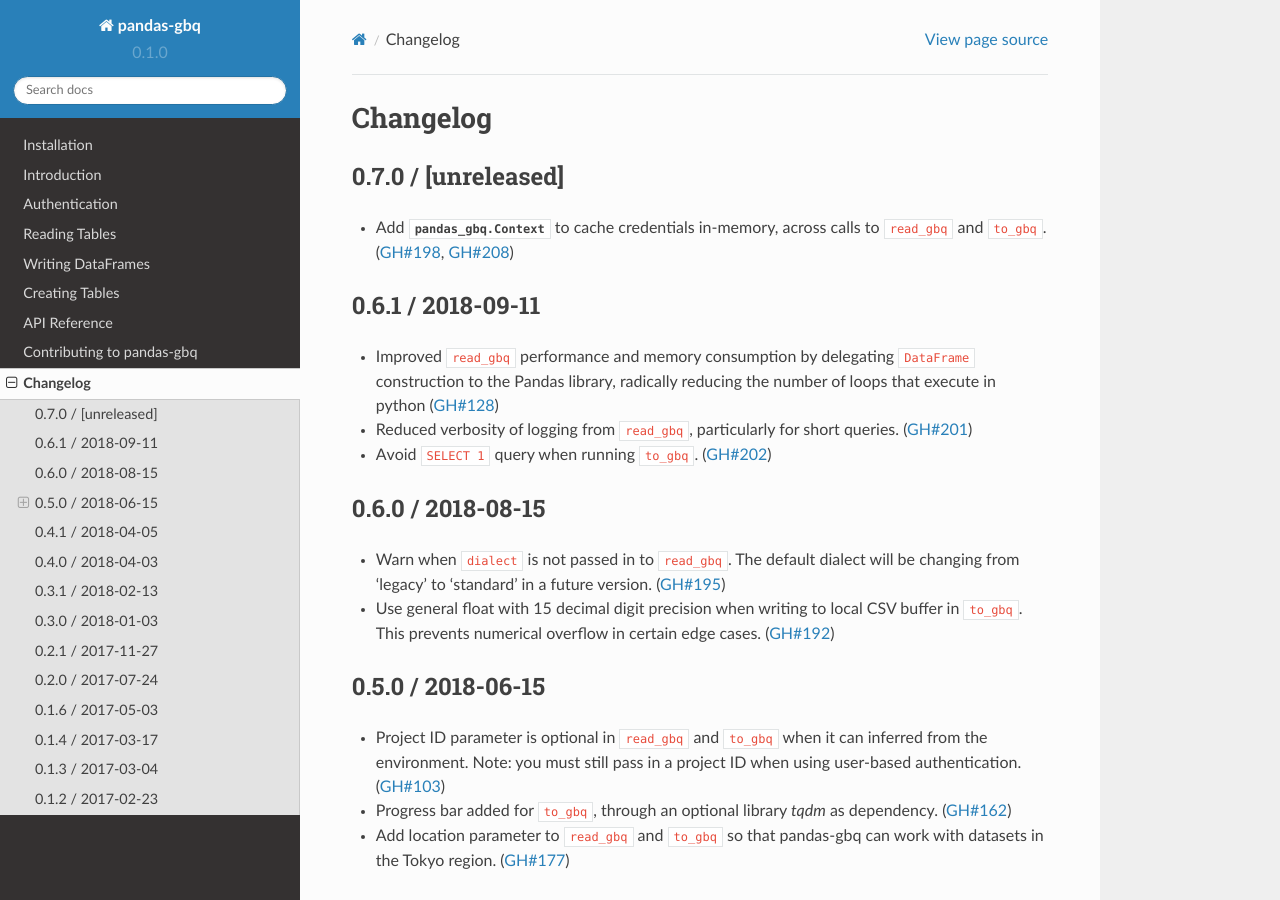
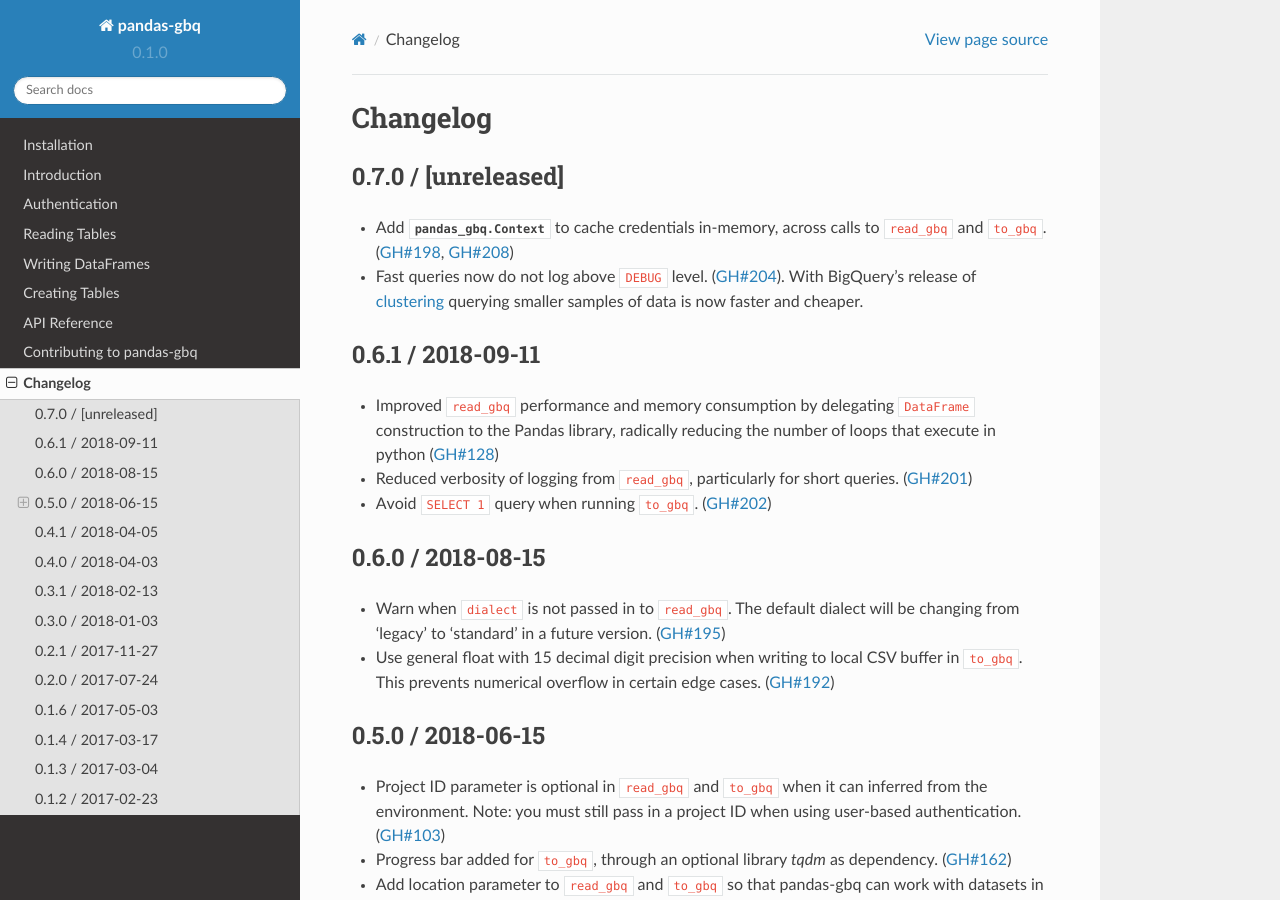
Before and after one commit to googleapis/python-bigquery-pandas, a Sphinx documentation site: the page built from docs/source/changelog.rst, in a window 1280 px wide and 900 px high. Built offline with Sphinx 7.4.7 and the Read the Docs theme 2.0.0, drawn with Linux system fonts in a browser that asks for light colours.

Commit message:
Even quieter logging for short queries (#214)
* even quieter logging for short queries

* changelog

* more faster

```diff
--- a/docs/source/changelog.rst
+++ b/docs/source/changelog.rst
@@ -8,6 +8,9 @@
 
 - Add :class:`pandas_gbq.Context` to cache credentials in-memory, across
   calls to ``read_gbq`` and ``to_gbq``. (:issue:`198`, :issue:`208`)
+- Fast queries now do not log above ``DEBUG`` level. (:issue:`204`).
+  With BigQuery's release of `clustering <https://cloud.google.com/bigquery/docs/clustered-tables>`__
+  querying smaller samples of data is now faster and cheaper.
 
 .. _changelog-0.6.1:
 
```
Also changed, not shown: 1 other file.
